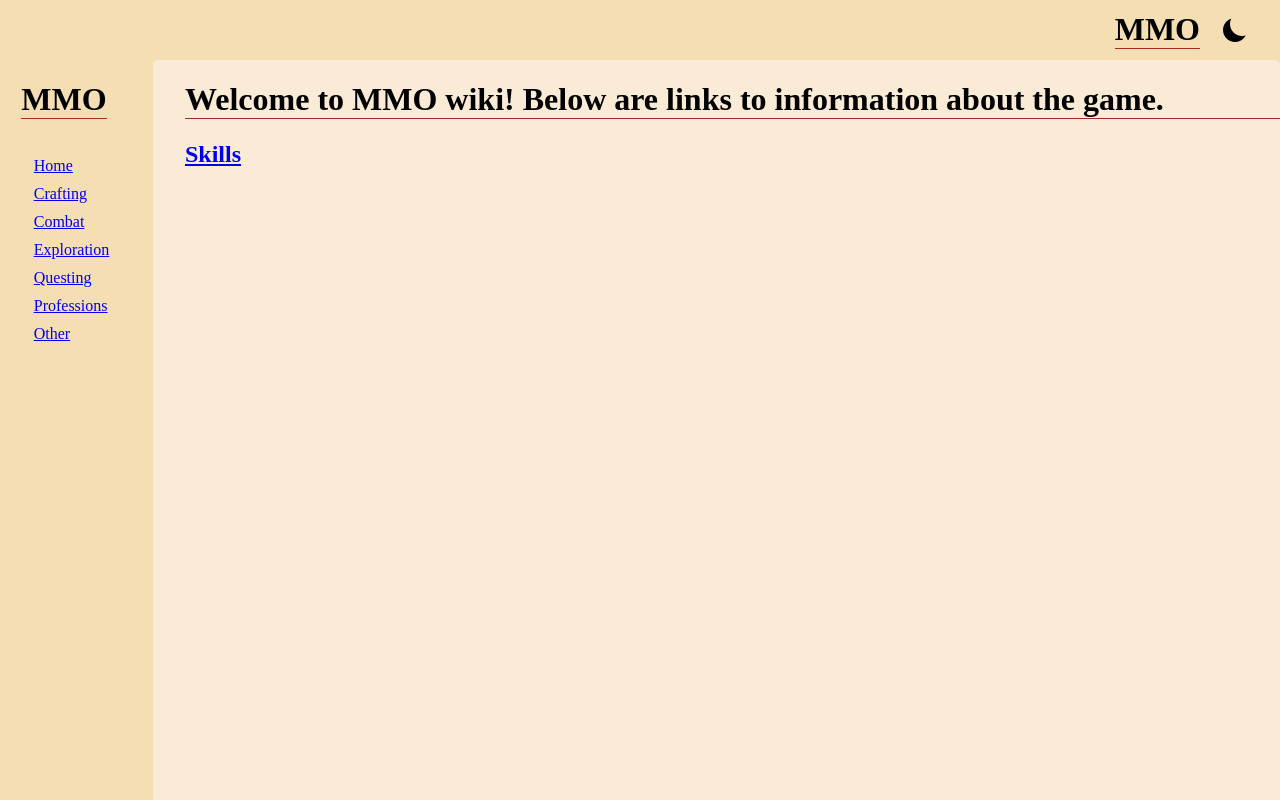
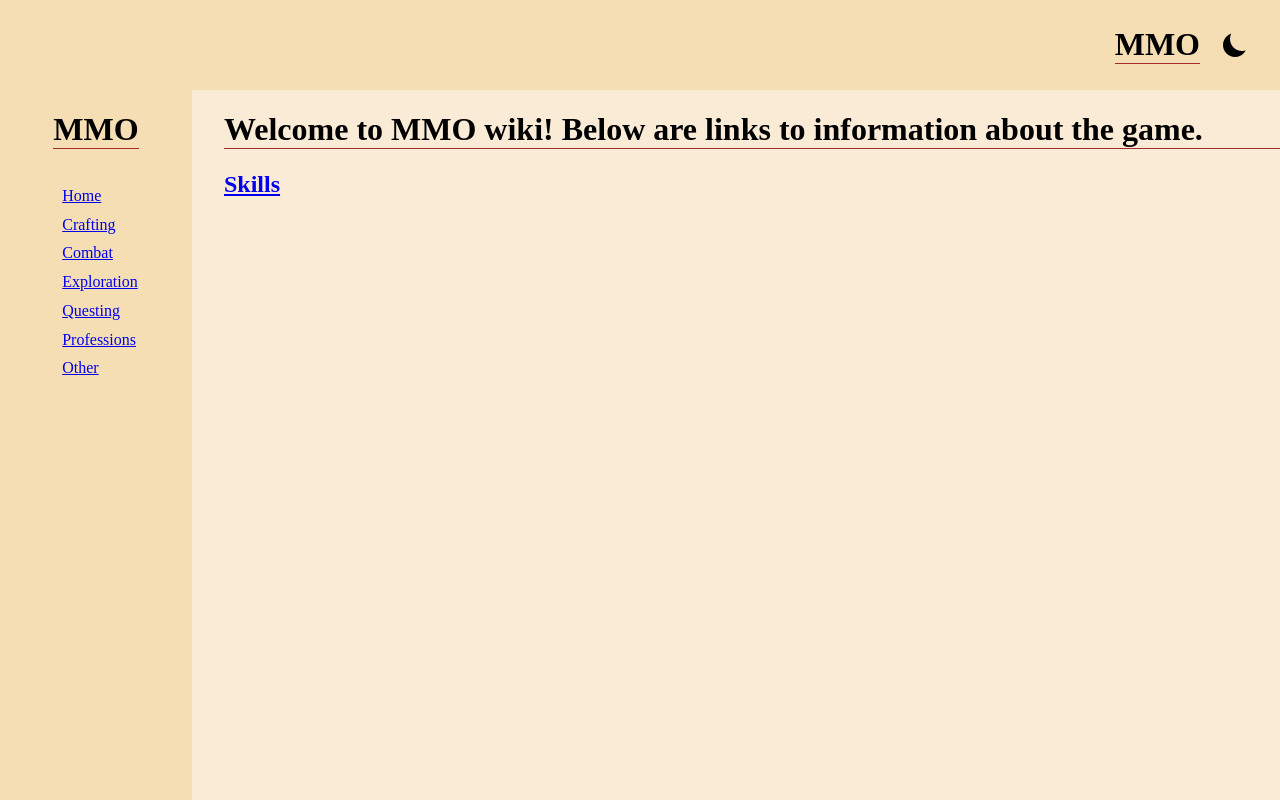
Before and after one commit to bailey-long/MMO_Wiki, a plain HTML site: page src/index/index.html in a window 1280 px wide. Shown: the top 800 px of the page. Drawn offline with Linux system fonts and the light colour scheme.

```diff
--- a/src/styles.css
+++ b/src/styles.css
@@ -4,12 +4,19 @@
     display: flex;
     flex-wrap: wrap;
 }
+img{
+    transition: 0.5s;
+}
+img:hover{
+    transform: scale(1.1);
+    cursor: pointer;
+}
 
 .head{
     /*put above all page content*/
     top: 0;
     width: 100%;
-    height: 20px;
+    height: 50px;
     display: flex;
     justify-content: right;
     align-items: center;
@@ -21,7 +28,7 @@
 }
 
 .panel{
-    width: 10%;
+    width: 15%;
     height: 100%;
     padding-bottom: 100%;
     display: flex;
@@ -29,16 +36,10 @@
     justify-content: left;
     align-items: center;
 }
-.panel, li{
-    list-style-type: none;
-    margin-bottom: 10px;
-    margin-right: 25px;
-}
 
 .content{
     /*fill right side of screen with content*/
     flex: 1 1 auto;
-    border-radius: 5px;
     padding-left: 2rem;
     background-color: antiquewhite;
 }
@@ -49,12 +50,16 @@
     width: 100%;
     height: 100px;
     display: flex;
-    flex-direction: row;
     justify-content: center;
     align-items: center;
+    padding: 0 20px;
 }
 
 h1{
-    border-bottom: 1px solid;
-    border-color: brown;
+    border-bottom: brown 1px solid;
 }
+li{
+    list-style-type: none;
+    padding-right: 2rem;
+    padding-bottom: 10%;
+}
```
